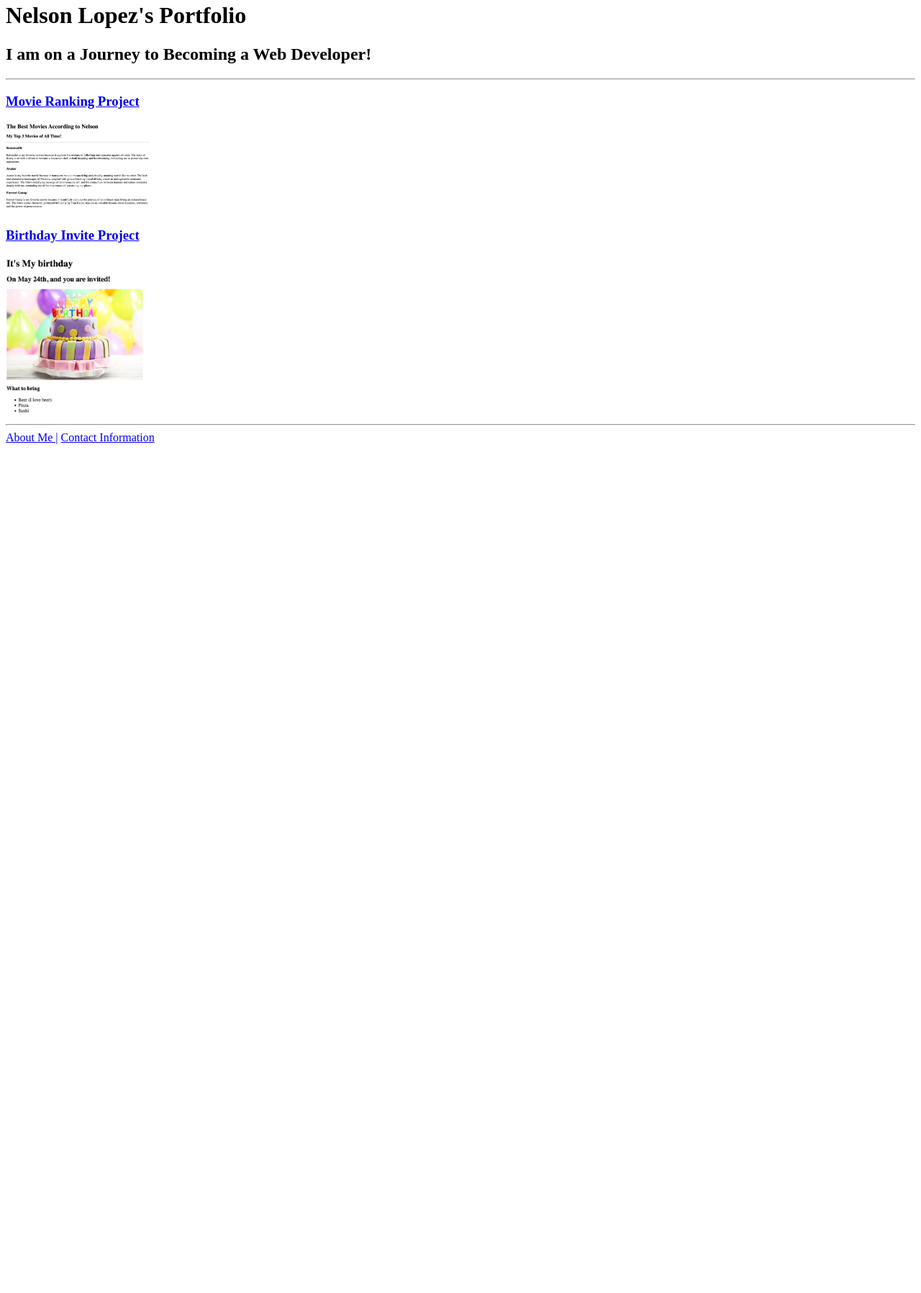
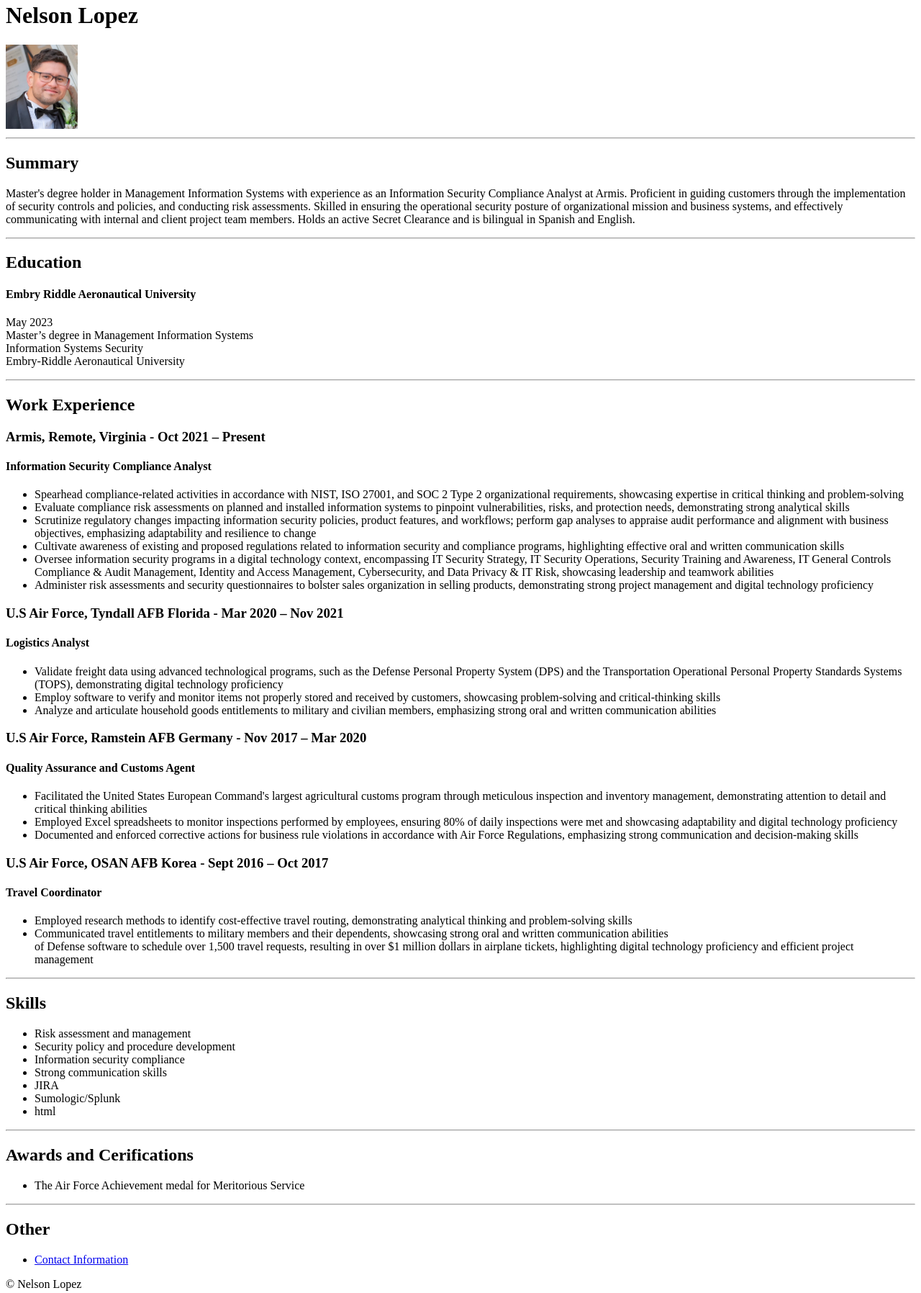
Before and after one commit to lopielope/html-portfolio, a plain HTML site: page index.html in a window 1280 px wide. Shown: the part 18-1814 px from the top of the page at 72% size. Before the commit the page ends 800 px from the top, so only its background shows below. Drawn offline with Linux system fonts and the light colour scheme.

Commit message:
Add files via upload

```diff
--- a/index.html
+++ b/index.html
@@ -1,23 +1,91 @@
-<!-- TODO 1: Create the HTML Boilerplate -->
-
 <!DOCTYPE html>
 <html lang="en">
 <head>
     <meta charset="UTF-8">
-    <title>MyJourney</title>
+    <title>My Resume</title>
 </head>
+<body>
+    <h1>Nelson Lopez</h1>
+    <img src="./assets/images/profile picture.jpeg" style="width:100px; height:auto;" />
+    <hr />
+    <h2>Summary</h2>
+    <p>Master's degree holder in Management Information Systems with experience as an Information Security Compliance Analyst
+    at Armis. Proficient in guiding customers through the implementation of security controls and policies, and conducting
+    risk assessments. Skilled in ensuring the operational security posture of organizational mission and business systems,
+    and effectively communicating with internal and client project team members. Holds an active Secret Clearance and is
+    bilingual in Spanish and English.</p>
+    <hr />
+    <h2>Education</h2>
+    <h4>Embry Riddle Aeronautical University</h4>
+    <p> May 2023 <br />
+        Master’s degree in Management Information Systems <br />
+        Information Systems Security <br />
+        Embry-Riddle Aeronautical University <br />
+    </p>
+    <hr />
+    <h2>Work Experience</h2>
+    <h3>Armis, Remote, Virginia - Oct 2021 – Present</h3>
+        <h4>Information Security Compliance Analyst</h4>
+        <ul>
+          <li>Spearhead compliance-related activities in accordance with NIST, ISO 27001, and SOC 2 Type 2 organizational requirements, showcasing expertise in critical thinking and problem-solving</li>
+          <li>Evaluate compliance risk assessments on planned and installed information systems to pinpoint vulnerabilities, risks, and protection needs, demonstrating strong analytical skills</li>
+          <li>Scrutinize regulatory changes impacting information security policies, product features, and workflows; perform gap analyses to appraise audit performance and alignment with business objectives, emphasizing adaptability and resilience to change</li>
+          <li>Cultivate awareness of existing and proposed regulations related to information security and compliance programs, highlighting effective oral and written communication skills</li>
+          <li>Oversee information security programs in a digital technology context, encompassing IT Security Strategy, IT Security Operations, Security Training and Awareness, IT General Controls Compliance & Audit Management, Identity and Access Management, Cybersecurity, and Data Privacy & IT Risk, showcasing leadership and teamwork abilities</li>
+          <li>Administer risk assessments and security questionnaires to bolster sales organization in selling products, demonstrating strong project management and digital technology proficiency</li>
+        </ul>
 
-<body>
-   <h1>Nelson Lopez's Portfolio</h1>
-   <h2> I am on a Journey to Becoming a Web Developer!</h2>
+        <h3>U.S Air Force, Tyndall AFB Florida - Mar 2020 – Nov 2021</h3>
+        <h4>Logistics Analyst</h4>
+        <ul>
+          <li>Validate freight data using advanced technological programs, such as the Defense Personal Property System (DPS) and the Transportation Operational Personal Property Standards Systems (TOPS), demonstrating digital technology proficiency</li>
+          <li>Employ software to verify and monitor items not properly stored and received by customers, showcasing problem-solving and critical-thinking skills</li>
+          <li>Analyze and articulate household goods entitlements to military and civilian members, emphasizing strong oral and written communication abilities</li>
+        </ul>
+
+        <h3>U.S Air Force, Ramstein AFB Germany - Nov 2017 – Mar 2020</h3>
+        <h4>Quality Assurance and Customs Agent</h4>
+        <ul>
+          <li>Facilitated the United States European Command's largest agricultural customs program through meticulous inspection and inventory management, demonstrating attention to detail and critical thinking abilities</li>
+          <li>Employed Excel spreadsheets to monitor inspections performed by employees, ensuring 80% of daily inspections were met and showcasing adaptability and digital technology proficiency</li>
+          <li>Documented and enforced corrective actions for business rule violations in accordance with Air Force Regulations, emphasizing strong communication and decision-making skills</li>
+        </ul>
+
+        <h3>U.S Air Force, OSAN AFB Korea - Sept 2016 – Oct 2017</h3>
+        <h4>Travel Coordinator</h4>
+        <ul>
+          <li>Employed research methods to identify cost-effective travel routing, demonstrating analytical thinking and problem-solving skills</li>
+          <li>Communicated travel entitlements to military members and their dependents, showcasing strong oral and written communication abilities</li>
+          of Defense software to schedule over 1,500 travel requests, resulting in over $1 million dollars in airplane tickets, highlighting digital technology proficiency and efficient project management</li>
+        </ul>
+        <hr />
+
+    <h2>Skills</h2>
+    <ul>
+        <li>Risk assessment and management </li>
+        <li>Security policy and procedure development </li>
+        <li>Information security compliance </li>
+        <li>Strong communication skills</li>
+        <li>JIRA</li>
+        <li>Sumologic/Splunk</li>
+        <li>html</li>
+    </ul>
     <hr />
-    <h3><a href="./public/movie-ranking.html">Movie Ranking Project</a></h3>
-    <img src="./assets/images/movie screenshot.png" style="width:200px; height: auto;" />
-    <h3><a HREF="./public/birthday-invite.html">Birthday Invite Project</h3></a>
-    <img src="./assets/images/birthday invite screenshot.png" style="width:200px; height:auto;" />
+
+    <h2>Awards and Cerifications</h2>
+    <ul>
+        <li>The Air Force Achievement medal for Meritorious Service</li>
+    </ul>
     <hr />
-    <a href="./public/about.html">About Me |</a>
-    <a href="./public/contact.html">Contact Information</a>
+
+    <h2>Other</h2>
+    <ul>
+        <li><a href="../Contact.html">Contact Information</a></li>
+
+    </ul>
+
+    <footer>
+        <p>© Nelson Lopez</p>
+    </footer>
 </body>
-
 </html>
```
Also changed, not shown: contact.html (added, +4 -0 lines), assets/images/profile picture.jpeg (added).
